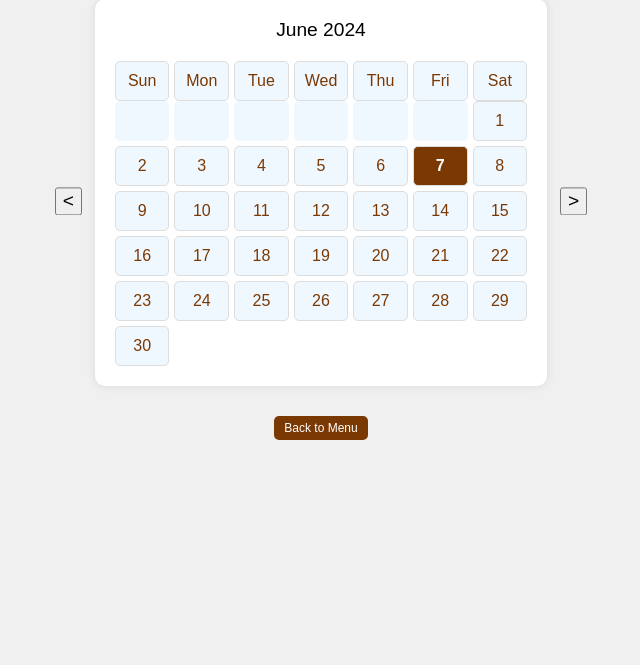
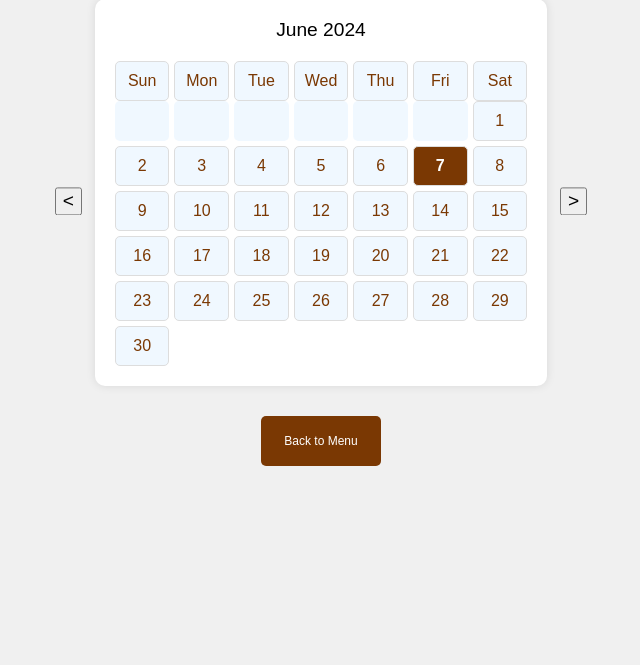
Before and after one commit to wojtek20032/free_time_application, a PHP site: page /kalendarz/kalendarz.php in a window 1280 px wide. Shown: the part 117-782 px from the top of the page, without its empty margins (319-959 px from the left). Run offline with PHP 8.4, Linux system fonts and the light colour scheme; the visitor is signed in with stand-in values (Sample User, id 1); data comes from the database, SQL or seed files in the repository; some web fonts are replaced.

Commit message:
fast commit

```diff
--- a/kalendarz/kalendarz.css
+++ b/kalendarz/kalendarz.css
@@ -99,7 +99,8 @@ h1 {
     color: white;
     border: none;
     font-size: 12px;
-    max-width: 200px;
+    width: 120px;
+    height: 50px;
     margin: 0 auto;
     margin-bottom: 20px;
 }
@@ -109,7 +110,6 @@ h1 {
     font-size: 14px;
 }
 
-/* Modal Styles */
 .modal {
     display: none;
     position: fixed;
--- a/menu/menu.php
+++ b/menu/menu.php
@@ -82,7 +82,7 @@ $id = $_SESSION['user_id'];
                   <li><a class="dropdown-item" href="../menu/menu.php">Menu</a></li>
                 </ul>
               </div>
-              <a href="#"><img src="../icons/calendar.png" id="calendar"></a>
+              <a href="../kalendarz/kalendarz.php"><img src="../icons/calendar.png" id="calendar"></a>
             </div>
             <a class="navbar-brand" href="../menu/menu.php">
               <h1>Kampa</h1>
```
